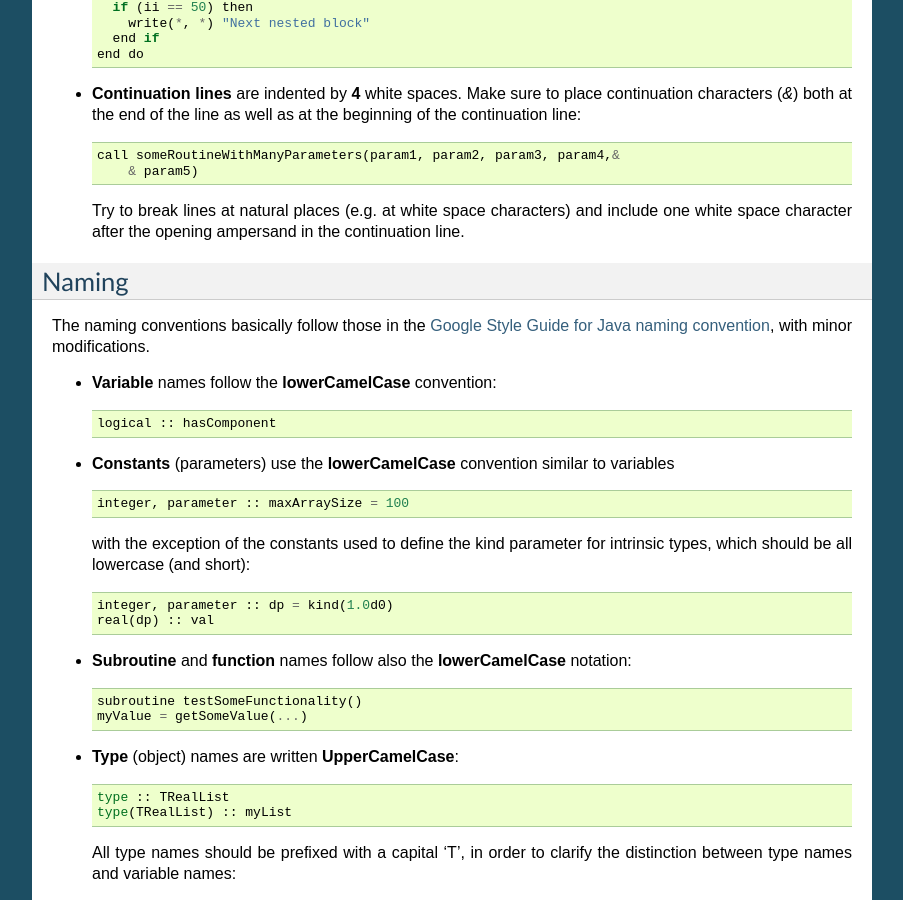
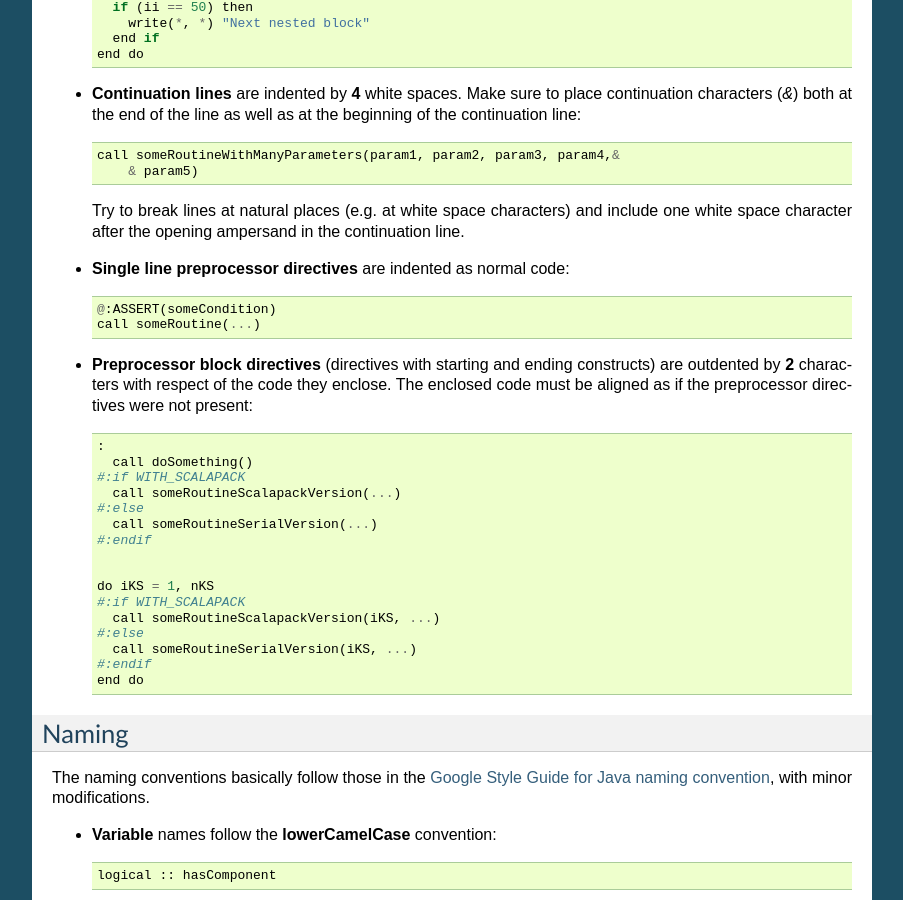
Before and after one commit to dftbplus/develguide, a Sphinx documentation site: the page built from docs/fortranstyle.rst, in a window 1280 px wide and 900 px high, scrolled down 469 px. Shown: the whole window, without its empty margins (198-1101 px from the left). Built offline with Sphinx 7.4.7, drawn with Linux system fonts in a browser that asks for light colours.

Commit message:
Describe indentation of preprocessor directives

```diff
--- a/docs/fortranstyle.rst
+++ b/docs/fortranstyle.rst
@@ -43,6 +43,34 @@ Line length and indentation
   Try to break lines at natural places (e.g. at white space characters) and
   include one white space character after the opening ampersand in the
   continuation line.
+
+* **Single line preprocessor directives** are indented as normal code::
+
+      @:ASSERT(someCondition)
+      call someRoutine(...)
+
+* **Preprocessor block directives** (directives with starting and ending
+  constructs) are outdented by **2** characters with respect of the code they
+  enclose. The enclosed code must be aligned as if the preprocessor directives
+  were not present::
+
+    :
+      call doSomething()
+    #:if WITH_SCALAPACK
+      call someRoutineScalapackVersion(...)
+    #:else
+      call someRoutineSerialVersion(...)
+    #:endif
+
+
+    do iKS = 1, nKS
+    #:if WITH_SCALAPACK
+      call someRoutineScalapackVersion(iKS, ...)
+    #:else
+      call someRoutineSerialVersion(iKS, ...)
+    #:endif
+    end do
+
 
 
 Naming
```
